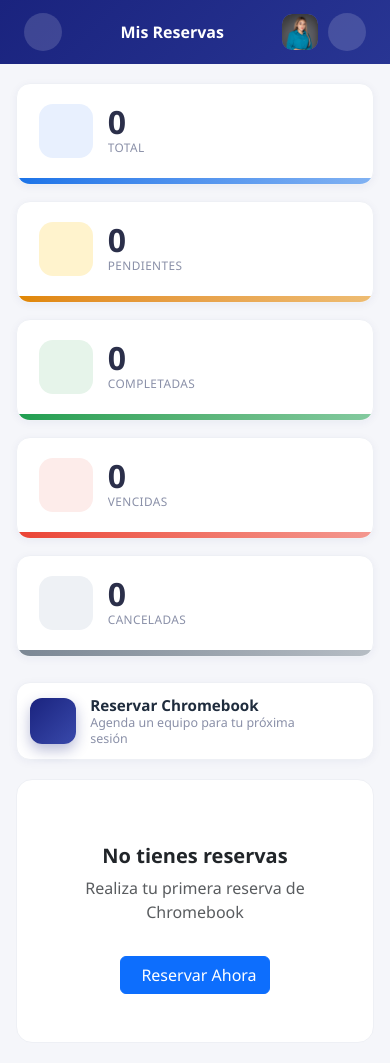
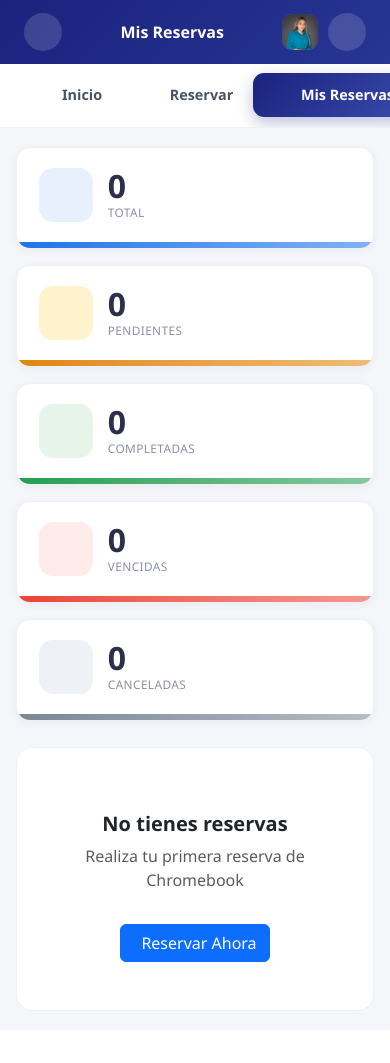
Before and after one commit to AnderProject/crai-chromebook-management, a Django app: page /estudiantes/mis_reservas/ in a window 390 px wide. After the commit the page ends 1011 px from the top, so only its background shows below. Run offline with Django 5.2, Linux system fonts and the light colour scheme; a user stored in the database is signed in; data comes from the database, SQL or seed files in the repository; some libraries are stand-ins or nearby versions.

Commit message:
feat(mis-reservas): barra lateral de navegacion del estudiante (estilo admin)
- Nuevo partial _sidebar_estudiante.html: Inicio, Reservar, Mis Reservas,
  Mi Perfil y Cerrar sesion, con item activo resaltado (indigo)
- Layout de Mis Reservas envuelto en .est-shell (sidebar + contenido)
- Responsive: en pantallas chicas la barra pasa arriba con scroll horizontal
- Se retira el boton previo (queda como opcion del sidebar)

Co-Authored-By: Claude Fable 5 <noreply@anthropic.com>

```diff
--- a/static/css/mis_reservas.css
+++ b/static/css/mis_reservas.css
@@ -272,27 +272,62 @@
 .btn-modal-si:disabled { opacity: 0.6; cursor: default; }
 
 /* ============================================================
-   Botón "Reservar Chromebook" (acción a la izquierda)
+   Barra lateral de navegación del estudiante (como el admin)
    ============================================================ */
-.reservas-topbar { margin-bottom: 1.2rem; }
-.btn-nueva-reserva {
-    display: inline-flex; align-items: center; gap: 0.9rem; text-decoration: none;
-    background: #fff; border: 1px solid #eef0f5; border-radius: 14px;
-    padding: 0.8rem 1.2rem 0.8rem 0.8rem;
-    box-shadow: 0 2px 10px rgba(26,35,126,0.05);
-    transition: transform 0.22s cubic-bezier(0.4,0,0.2,1), box-shadow 0.22s ease, border-color 0.22s ease;
+.est-shell { display: flex; align-items: flex-start; }
+
+.est-sidebar {
+    width: 240px; flex-shrink: 0;
+    background: #fff; border-right: 1px solid #eef0f5;
+    padding: 1.4rem 0.9rem;
+    display: flex; flex-direction: column; gap: 0.25rem;
+    position: sticky; top: 62px;                 /* justo debajo del navbar */
+    height: calc(100vh - 62px); overflow-y: auto;
 }
-.btn-nueva-reserva:hover { transform: translateY(-3px); box-shadow: 0 12px 24px rgba(26,35,126,0.14); border-color: #d8def0; }
-.bnr-ico {
-    width: 46px; height: 46px; border-radius: 12px; flex-shrink: 0;
+.est-side-user {
+    display: flex; align-items: center; gap: 0.7rem;
+    padding: 0.3rem 0.6rem 1rem; margin-bottom: 0.5rem;
+    border-bottom: 1px solid #f0f2f7;
+}
+.est-side-avatar {
+    width: 46px; height: 46px; border-radius: 13px; flex-shrink: 0;
     background: linear-gradient(135deg, #1a237e, #3949ab); color: #fff;
-    display: flex; align-items: center; justify-content: center; font-size: 1.3rem;
-    box-shadow: 0 6px 14px rgba(26,35,126,0.3); transition: transform 0.3s ease;
+    display: flex; align-items: center; justify-content: center; font-weight: 700; font-size: 1rem;
+    overflow: hidden; box-shadow: 0 5px 12px rgba(26,35,126,0.25);
 }
-.btn-nueva-reserva:hover .bnr-ico { transform: scale(1.08) rotate(-6deg); }
-.bnr-txt { display: flex; flex-direction: column; line-height: 1.25; }
-.bnr-txt strong { font-size: 0.95rem; color: #1f2c3d; }
-.bnr-txt small { font-size: 0.78rem; color: #8a90a8; }
-.bnr-flecha { color: #c0c6d8; font-size: 1.1rem; margin-left: 0.4rem; transition: transform 0.22s ease, color 0.22s ease; }
-.btn-nueva-reserva:hover .bnr-flecha { color: #1a237e; transform: translateX(3px); }
-@media (max-width: 480px) { .btn-nueva-reserva { width: 100%; } }
+.est-side-ident { display: flex; flex-direction: column; min-width: 0; }
+.est-side-ident strong { font-size: 0.92rem; color: #1f2c3d; }
+.est-side-ident small { font-size: 0.72rem; color: #8a90a8; }
+
+.est-side-nav { display: flex; flex-direction: column; gap: 0.25rem; }
+.est-side-link {
+    display: flex; align-items: center; gap: 0.75rem; flex-shrink: 0;
+    padding: 0.7rem 0.85rem; border-radius: 11px;
+    color: #4a5364; font-weight: 700; font-size: 0.9rem; text-decoration: none; white-space: nowrap;
+    transition: background 0.15s ease, color 0.15s ease;
+}
+.est-side-link i { font-size: 1.1rem; width: 22px; text-align: center; color: #9aa3b8; transition: color 0.15s ease; }
+.est-side-link:hover { background: #f2f5ff; color: #1a237e; }
+.est-side-link:hover i { color: #1a237e; }
+.est-side-link.active { background: linear-gradient(135deg, #1a237e, #3949ab); color: #fff; box-shadow: 0 6px 16px rgba(26,35,126,0.28); }
+.est-side-link.active i { color: #fff; }
+.est-side-salir { margin-top: auto; color: #c0392b; }
+.est-side-salir i { color: #d9756c; }
+.est-side-salir:hover { background: #fdecea; color: #b3261e; }
+.est-side-salir:hover i { color: #b3261e; }
+
+/* El contenido ocupa el resto del ancho */
+.est-shell .reservas-contenido { flex: 1; min-width: 0; max-width: none; margin: 0; }
+
+/* Responsive: la barra pasa arriba como fila de accesos con scroll horizontal */
+@media (max-width: 860px) {
+    .est-shell { flex-direction: column; }
+    .est-sidebar {
+        width: 100%; height: auto; position: static; flex-direction: row; align-items: center;
+        border-right: none; border-bottom: 1px solid #eef0f5;
+        padding: 0.6rem 0.9rem; gap: 0.4rem; overflow-x: auto;
+    }
+    .est-side-user { display: none; }
+    .est-side-nav { flex-direction: row; gap: 0.4rem; }
+    .est-side-salir { margin-top: 0; margin-left: auto; }
+}
--- /dev/null
+++ b/templates/estudiantes/_sidebar_estudiante.html
@@ -0,0 +1,33 @@
+{% load static %}
+<aside class="est-sidebar">
+    <div class="est-side-user">
+        {% if user.perfil.foto %}
+        <div class="est-side-avatar"><img src="{{ user.perfil.foto.url }}" alt="Foto de perfil" class="avatar-img"></div>
+        {% else %}
+        <div class="est-side-avatar">{{ user.first_name|first|upper }}{{ user.last_name|first|upper }}</div>
+        {% endif %}
+        <div class="est-side-ident">
+            <strong>{{ user.first_name }}</strong>
+            <small>Estudiante</small>
+        </div>
+    </div>
+
+    <nav class="est-side-nav">
+        <a class="est-side-link{% if activo == 'inicio' %} active{% endif %}" href="{% url 'estudiantes:portal_estudiante' %}">
+            <i class="bi bi-house-door"></i><span>Inicio</span>
+        </a>
+        <a class="est-side-link{% if activo == 'reservar' %} active{% endif %}" href="{% url 'estudiantes:reservar' %}">
+            <i class="bi bi-laptop"></i><span>Reservar</span>
+        </a>
+        <a class="est-side-link{% if activo == 'reservas' %} active{% endif %}" href="{% url 'estudiantes:mis_reservas' %}">
+            <i class="bi bi-collection"></i><span>Mis Reservas</span>
+        </a>
+        <a class="est-side-link{% if activo == 'perfil' %} active{% endif %}" href="{% url 'estudiantes:perfil' %}">
+            <i class="bi bi-person"></i><span>Mi Perfil</span>
+        </a>
+    </nav>
+
+    <a class="est-side-link est-side-salir" href="{% url 'autenticacion:cerrar_sesion' %}">
+        <i class="bi bi-box-arrow-right"></i><span>Cerrar sesión</span>
+    </a>
+</aside>
--- a/templates/estudiantes/mis_reservas.html
+++ b/templates/estudiantes/mis_reservas.html
@@ -22,6 +22,8 @@
         </div>
     </nav>
 
+    <div class="est-shell">
+    {% include 'estudiantes/_sidebar_estudiante.html' with activo='reservas' %}
     <div class="reservas-contenido">
 
         <!-- Stats (estilo panel de control: barra de color abajo + animación) -->
@@ -66,17 +68,6 @@
                 </div>
                 <div class="stat-barra"></div>
             </div>
-        </div>
-
-        <div class="reservas-topbar">
-            <a href="{% url 'estudiantes:reservar' %}" class="btn-nueva-reserva">
-                <span class="bnr-ico"><i class="bi bi-plus-lg"></i></span>
-                <span class="bnr-txt">
-                    <strong>Reservar Chromebook</strong>
-                    <small>Agenda un equipo para tu próxima sesión</small>
-                </span>
-                <i class="bi bi-chevron-right bnr-flecha"></i>
-            </a>
         </div>
 
         {% if reservas %}
@@ -146,7 +137,8 @@
         </div>
         {% endif %}
 
-    </div>
+    </div><!-- /reservas-contenido -->
+    </div><!-- /est-shell -->
 
 </div>
 
```
